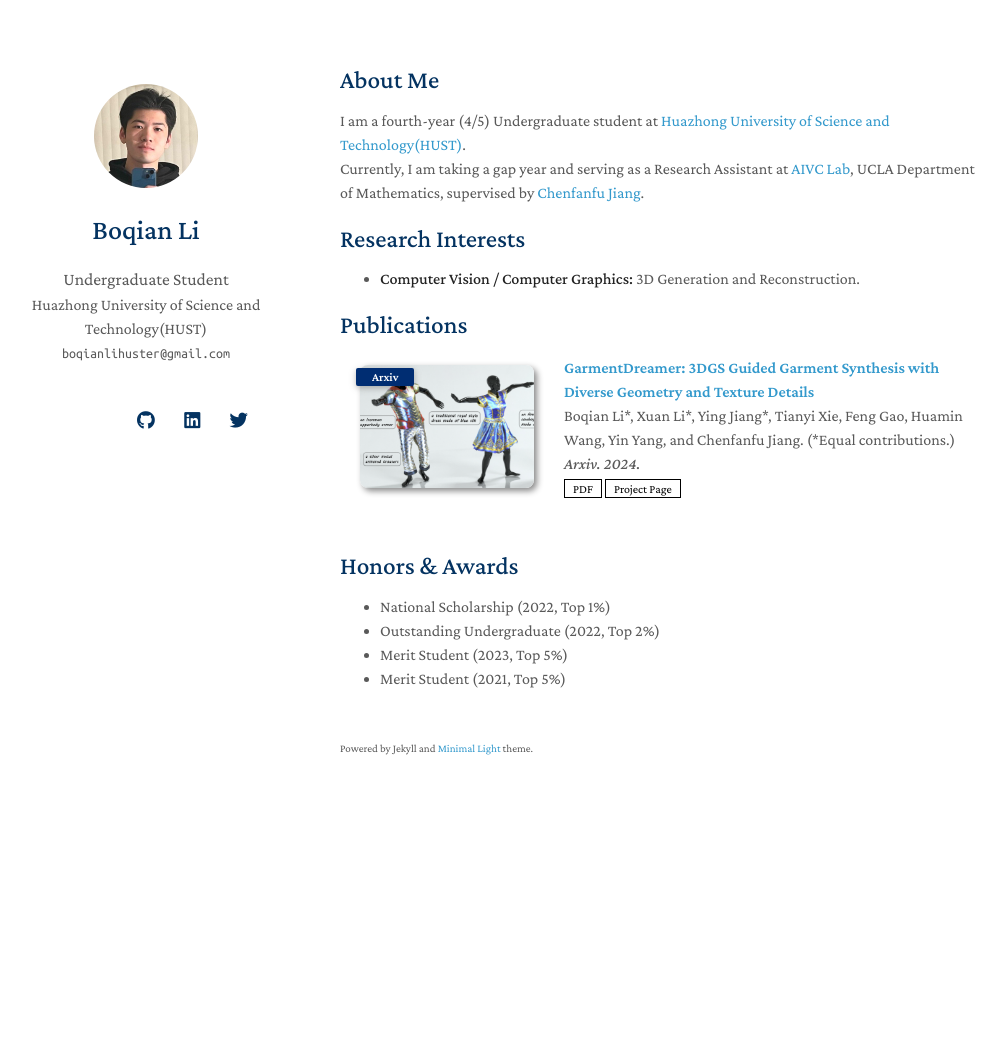
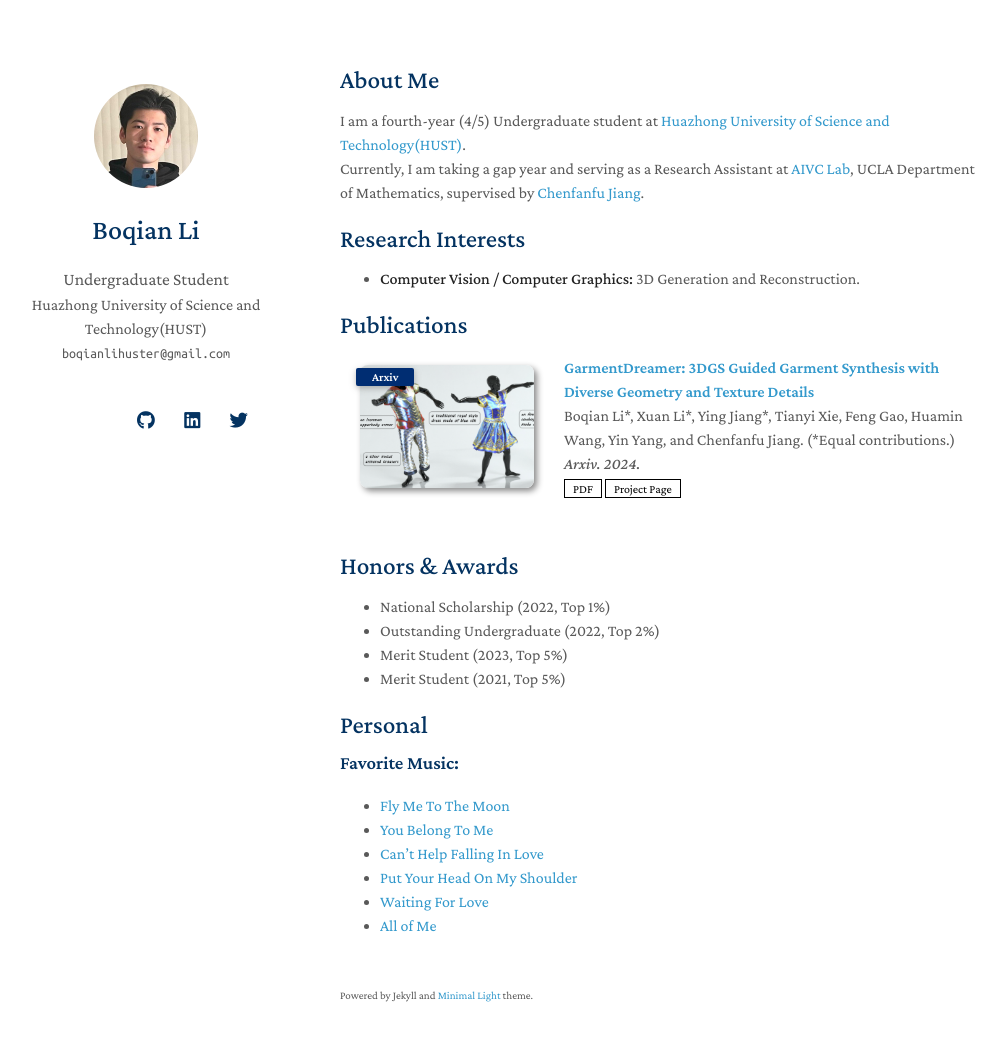
Before and after one commit to boqian-li/boqian-li.github.io, a Jekyll site: the page built from index.md, in a window 1280 px wide and 1076 px high. Shown: the top 1041 px of the window, without its empty margins (130-1135 px from the left). Built offline with Jekyll 4.4.1, drawn with Linux system fonts in a browser that asks for light colours; nearby versions of some CDN libraries; a style sheet for code colours, icons or effects is not loaded; our own code applies the rules of GitHub Pages for plain Markdown files.

Commit message:
Update index.md

```diff
--- a/index.md
+++ b/index.md
@@ -16,3 +16,13 @@
 {% include_relative _includes/publications.md %}
 
 {% include_relative _includes/honors_awards.md %}
+
+## Personal
+
+### Favorite Music:
+- <a href="https://youtu.be/Ev_-gOW-gMo?si=XCdSr2xDHi4Wgz5Q" style="color: light-blue;">Fly Me To The Moon</a>
+- <a href="https://youtu.be/oyJ2e9-mqFA?si=W0kLQZMLkh41VujP" style="color: light-blue;">You Belong To Me</a>
+- <a href="https://youtu.be/vGJTaP6anOU?si=mxQx9OsMT7Jt4NAy" style="color: light-blue;">Can't Help Falling In Love</a>
+- <a href="https://youtu.be/vGJTaP6anOU?si=mxQx9OsMT7Jt4NAy" style="color: light-blue;">Put Your Head On My Shoulder</a>
+- <a href="https://youtu.be/cHHLHGNpCSA?si=wVtHPuhWl84v6coI" style="color: light-blue;">Waiting For Love</a>
+- <a href="https://youtu.be/sQtnhwU2R9Y" style="color: light-blue;">All of Me</a>
```
